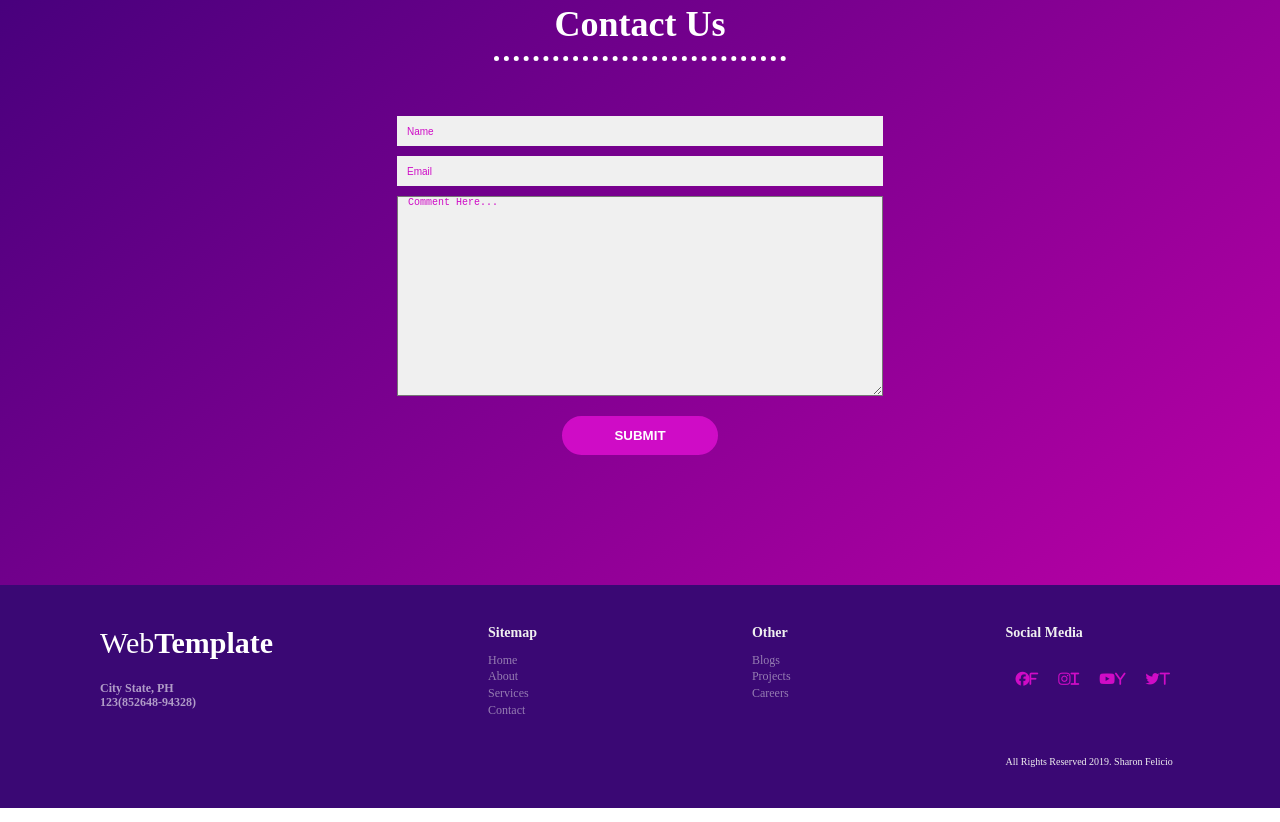
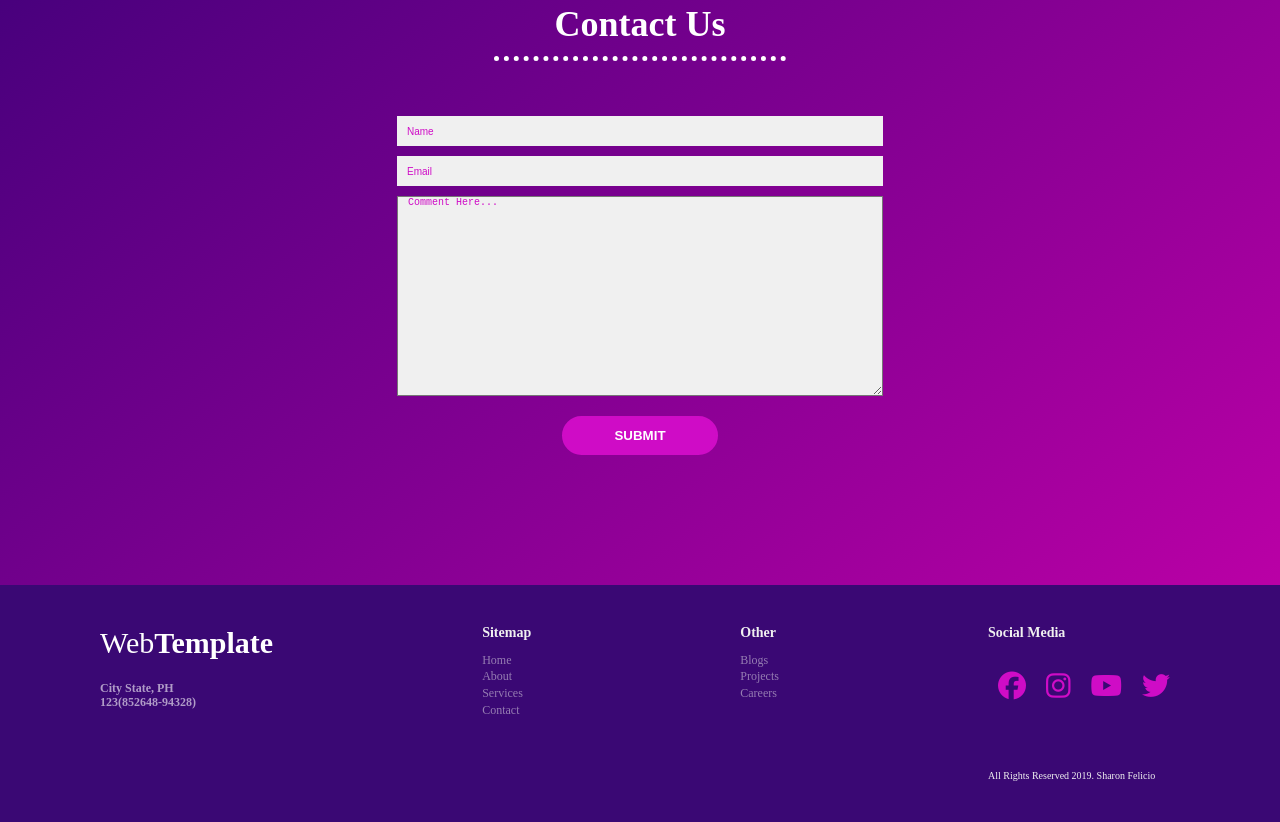
Before and after one commit to SFelicio/template2, a plain HTML site: page index.html in a window 1280 px wide. Shown: the part 3333-4155 px from the top of the page. Drawn offline with nearby package versions, Linux system fonts and the light colour scheme.

Commit message:
Update index.html

```diff
--- a/index.html
+++ b/index.html
@@ -215,10 +215,10 @@
             <div class="social-media">
                 <h4>Social Media</h4>
                 <ul>
-                <i class="fab fa-facebook">f</i>
-                <i class="fab fa-instagram">i</i>
-                <i class="fab fa-youtube">y</i>
-                <i class="fab fa-twitter">t</i>
+                <i class="fab fa-facebook fa-2x"></i>
+                <i class="fab fa-instagram fa-2x"></i>
+                <i class="fab fa-youtube fa-2x"></i>
+                <i class="fab fa-twitter fa-2x"></i>
                 </ul>
                 <h6>All Rights Reserved 2019. Sharon Felicio</h6>
             </div>
```
